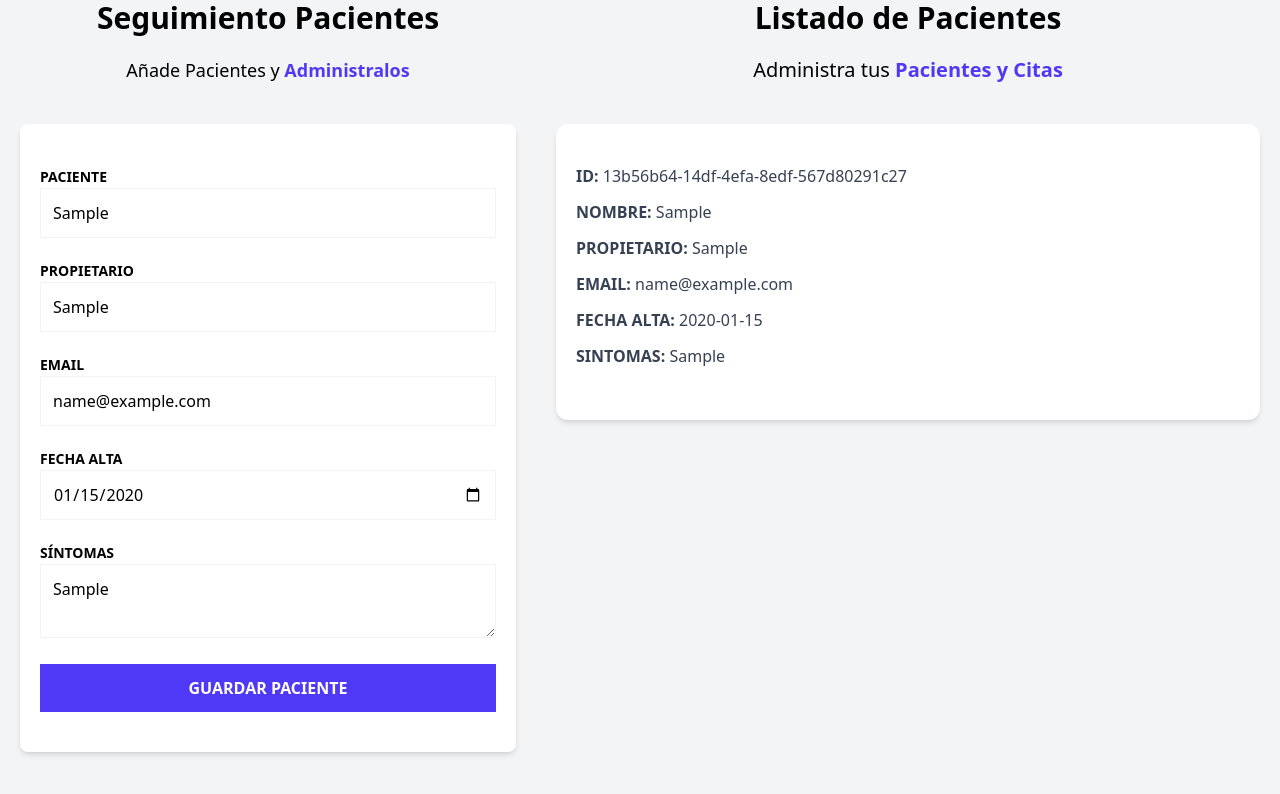
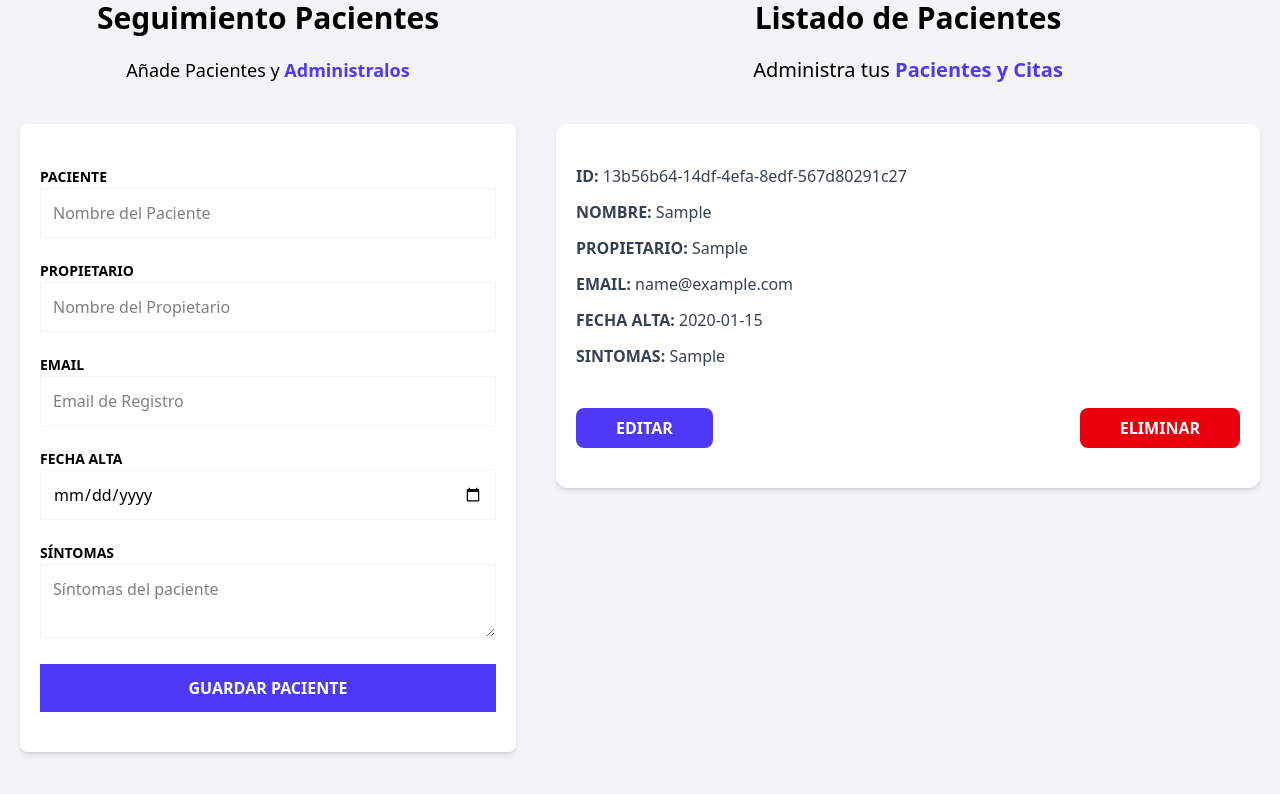
Before and after one commit to Sergiohc19/Administrador-Pacientes, a React (Vite) app: page / in a window 1280 px wide. Both pictures are taken after typing "Sample", "Sample", "name@example.com", "2020-01-15", "Sample" into the empty fields and a click on the input "Guardar Paciente". Shown: the part 176-970 px from the top of the page. Built offline with nearby package versions, Linux system fonts and the light colour scheme.

Commit message:
Creando botones de editar y eliminar

```diff
--- a/src/components/PatientDetails.tsx
+++ b/src/components/PatientDetails.tsx
@@ -15,7 +15,12 @@
       <PatientDetailItem label="Fecha Alta" data={patient.date.toString()} />
       <PatientDetailItem label="Sintomas" data={patient.symptoms} />
 
-
+      <div className="flex justify-between mt-10">
+        <button className="py-2 px-10 bg-indigo-600 hover:bg-red-700 text-white font-bold uppercase rounded-lg"
+        >Editar</button>
+        <button className="py-2 px-10 bg-red-600 hover:bg-red-700 text-white font-bold uppercase rounded-lg"
+        >Eliminar</button>
+      </div>
     </div>
   );
 };
--- a/src/components/PatientForm.tsx
+++ b/src/components/PatientForm.tsx
@@ -9,11 +9,11 @@
   const {
     register,
     handleSubmit,
-    formState: { errors },
-  } = useForm<DraftPatient>();
+    formState: { errors }, reset} = useForm<DraftPatient>();
 
   const registerPatient = (data: DraftPatient) => {
     addPatient(data)
+    reset()
   };
 
   return (
@@ -42,8 +42,8 @@
             {...register("name", {
               required: "El nombre del paciente es obligatorio",
               maxLength: {
-                value: 8,
-                message: "Máximo 8 Caracteres",
+                value: 20,
+                message: "Máximo 20 Caracteres",
               },
             })}
           />
@@ -65,8 +65,8 @@
             {...register("caretaker", {
               required: "El Propietario es obligatorio",
               maxLength: {
-                value: 8,
-                message: "Máximo 8 Caracteres",
+                value: 20,
+                message: "Máximo 20 Caracteres",
               },
             })}
           />
@@ -128,8 +128,8 @@
             {...register("symptoms", {
               required: "Los sintomas son obligatorios",
               maxLength: {
-                value: 8,
-                message: "Máximo 8 Caracteres",
+                value: 80,
+                message: "Máximo 80 Caracteres",
               },
             })}
           />
```
